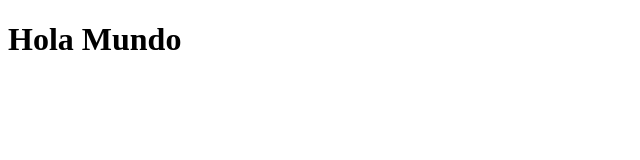
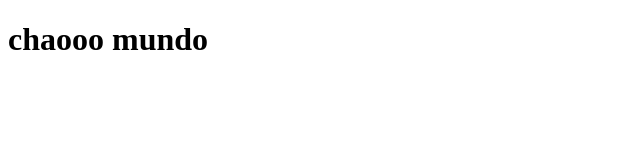
Before and after one commit to rafaarango/mi_repositorio, a plain HTML site: page index.html in a window 1280 px wide. Shown: the whole page, without its empty margins (0-640 px from the left). Drawn offline with Linux system fonts and the light colour scheme.

Commit message:
chau mundo

```diff
--- a/index.html
+++ b/index.html
@@ -4,6 +4,6 @@
     <title>Document</title>
 </head>
 <body>
-    <h1>Hola Mundo</h1>
+    <h1>chaooo mundo</h1>
 </body>
 </html>
```
